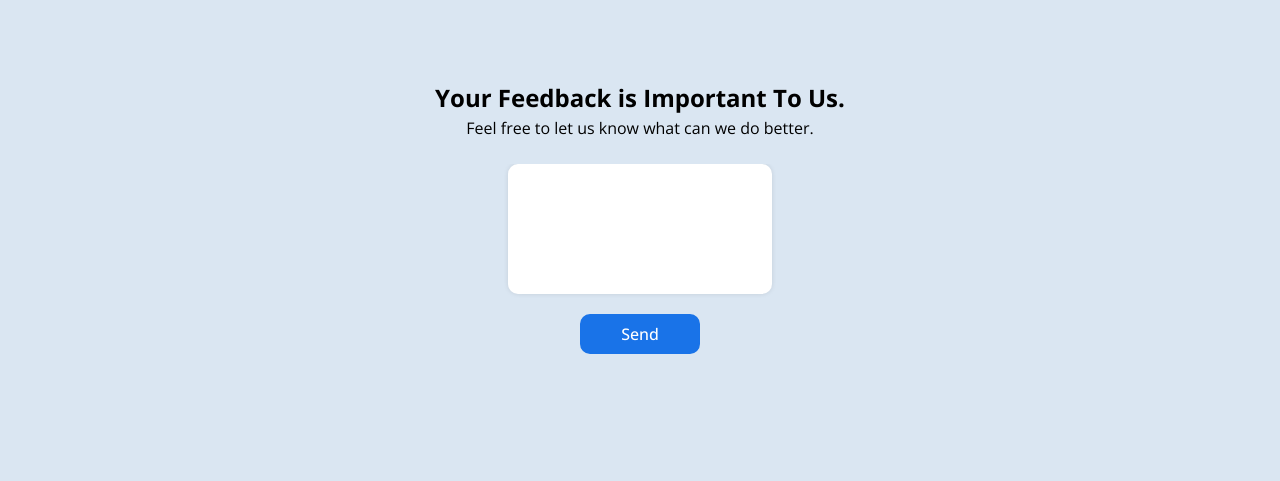
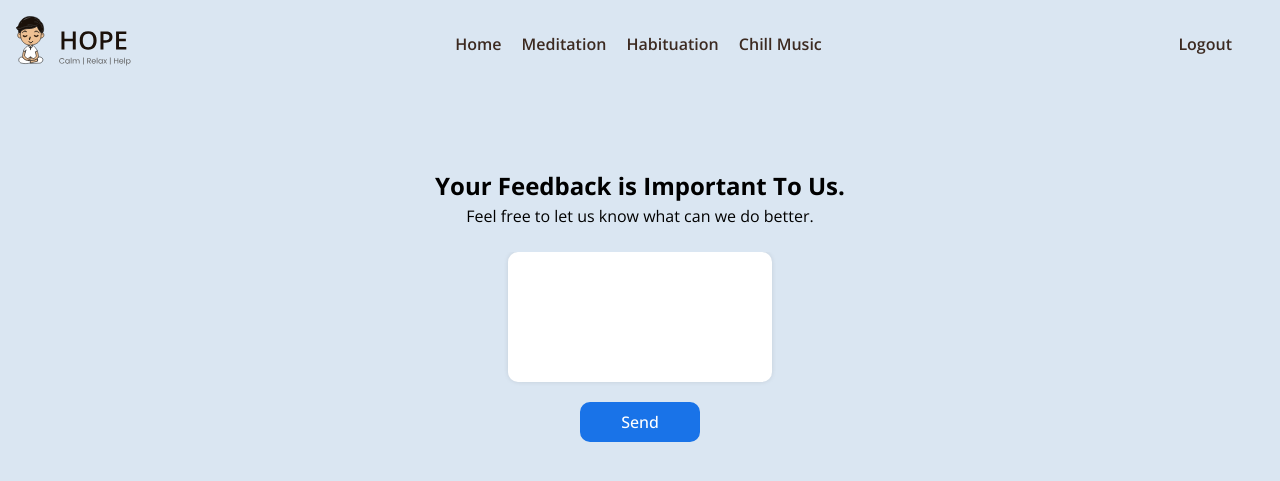
Before and after one commit to vansh18/Google-Solution-Challenge-2023, a CodeIgniter app: the page made by hope/application/views/feedback_view.php in a window 1280 px wide. Shown: the top 481 px of the page. Run offline with CodeIgniter, Linux system fonts and the light colour scheme; some web fonts are replaced.

Commit message:
updated feedback

```diff
--- a/hope/application/views/feedback_view.php
+++ b/hope/application/views/feedback_view.php
@@ -7,28 +7,53 @@ defined('BASEPATH') OR exit('No direct script access allowed');
     <meta charset="UTF-8">
     <meta http-equiv="X-UA-Compatible" content="IE=edge">
     <meta name="viewport" content="width=device-width, initial-scale=1.0">
+    <script type="module" src="https://unpkg.com/ionicons@5.5.2/dist/ionicons/ionicons.esm.js"></script>
+    <script nomodule src="https://unpkg.com/ionicons@5.5.2/dist/ionicons/ionicons.js"></script>
     <link rel="stylesheet" href="<?php echo ASSETS.'css/feedback.css';?>">
-    <title>HOPE | Feedback</title>
+    <link rel="icon" type="image/x-icon" href="<?php echo ASSETS.'images/favicon-32x32.png';?>">
+    <title>HOPE - Feedback</title>
 </head>
 <body>
+    <header>
+        <div class="navbar">
+            <div class="logo">
+            <a href="<?php echo BASE_URL."home";?>">
+                    <img src="<?php echo ASSETS.'images/LOGO_HOME.svg';?>" alt="" srcset="" >
+                </a>
+            </div>
+            <ul class="links">
+            <li><a href="<?php echo BASE_URL."home";?>">Home</a></li>
+                <li><a href="<?php echo BASE_URL."meditation";?>">Meditation</a></li>
+                <li><a href="<?php echo BASE_URL."habituation";?>">Habituation</a></li>
+                <li><a href="<?php //echo BASE_URL."chill_music";?>">Chill Music</a></li>
+                <li id="hidden-logout"><a href="<?php echo BASE_URL."logout";?>">Logout</a></li>
+            </ul>
+            <a href="<?php echo BASE_URL."logout";?>" class="visible-logout"><span class="logout_btn">Logout</span></a>
+            <div class="toggle_btn">
+                <ion-icon name="menu-outline"></ion-icon>
+            </div>
+        </div>
+    </header>
     <div class="container">
         <h2>Your Feedback is Important To Us.</h2>
         <p>Feel free to let us know what can we do better.</p>
     </div>
     <div class="form">
-        <form action="" method="post" id="feedbackForm">
-            <textarea name="feedback" id="feedback" cols="25" rows="5" autofocus></textarea>
-            <button type="button" onclick="check();">Send</button>
+        <form action="#">
+            <textarea name="feedback" id="feedback" cols="25" rows="5" ></textarea>
+            <button type="submit">Send</button>
         </form>
     </div>
-    <script>
-        function check()
-        {
-            var form=document.getElementById("feedbackForm");
-            var feedback = document.getElementById("feedback").value;
-            if(feedback.trim() != "")
-                form.submit();
-        }
-    </script>
 </body>
+<script>
+    const toggleBtn = document.querySelector('.toggle_btn');
+    const links = document.querySelector('.links');
+
+    toggleBtn.addEventListener('click', () =>
+    {
+      links.classList.toggle('active1');
+      document.getElementById('hidden-logout').style.display = 'flex';
+    });
+
+</script>
 </html>
--- a/hope/assets/css/feedback.css
+++ b/hope/assets/css/feedback.css
@@ -14,6 +14,62 @@ body
     font-size: 16px;
     line-height: 1.5;
     background: #DAE6F2;
+}
+
+  a
+  {
+    text-decoration: none;
+    font-weight: 600;
+    color: #3C2A21;
+  }
+
+  ul
+  {
+    list-style: none;
+  }
+
+  /* HEADER */
+
+header
+{
+    padding: 1rem;
+}
+
+.navbar
+{
+    display: flex;
+    justify-content: space-between;
+    align-items: center;
+}
+
+.logo img
+{
+    height: 50px;
+}
+
+.links
+{
+  margin: 0;
+}
+
+.links li
+{
+    display: inline-block;
+    margin-right: 1rem;
+}
+
+.logout_btn
+{
+    display: inline-block;
+    color: #3C2A21;
+    padding: 0.5rem 1rem;
+    border-radius: 5px;
+    margin-right: 1rem;
+}
+
+.toggle_btn
+{
+    display: none;
 }
 
   .container
@@ -82,6 +138,67 @@ form button:hover
     color: #1973E8;
 }
 
+#hidden-logout
+{
+    display: none;
+}
+
+::-webkit-scrollbar
+{
+  width: 0px;
+}
+
+/* -----RESPONSIVENESS ----- */
+
+@media only screen and (max-width: 786px)
+{
+    ul
+    {
+        display: none;
+    }
+
+    .logout_btn
+    {
+        display: none;
+    }
+
+    .active1
+    {
+        position: absolute;
+        background: #5A9BFF;
+        border-radius: 20px;
+        display: flex;
+        flex-direction: column;
+        justify-content: center;
+        align-items: center;
+        top: 80px;
+        right: 35px;
+        width: 80%;
+        margin: 0 auto;
+        padding: 30px;
+        z-index: 1000;
+    }
+
+    .active1 li a
+    {
+        color: #FFF;
+    }
+
+    .toggle_btn
+    {
+      display: block;
+      font-size: 1.5rem;
+      cursor: pointer;
+    }
+
+    .links li
+    {
+      display: block;
+      margin-right: 0;
+      margin-bottom: 1rem;
+    }
+}
+
 @media only screen and (max-width: 480px)
 {
     .container h2
```
